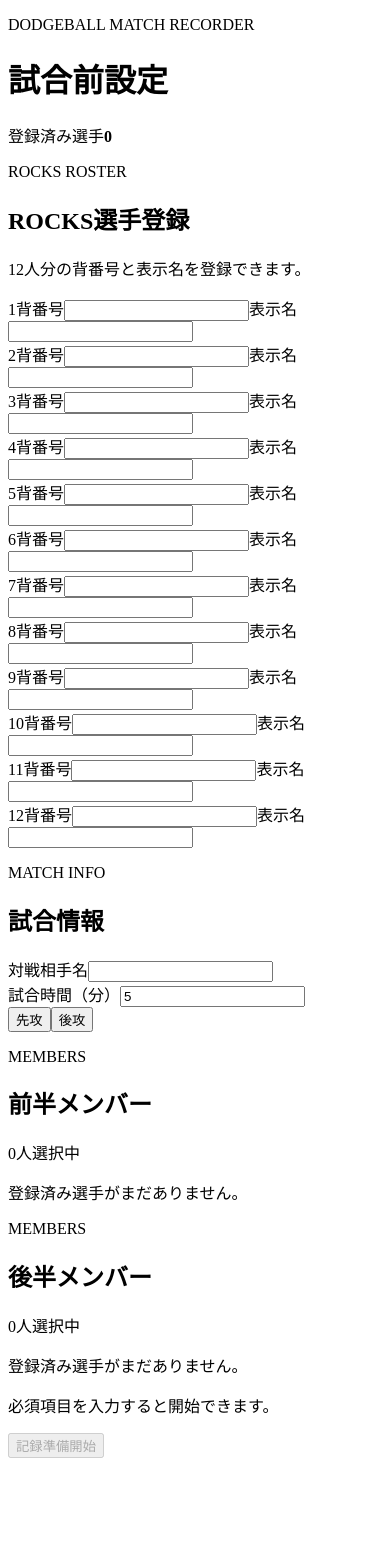
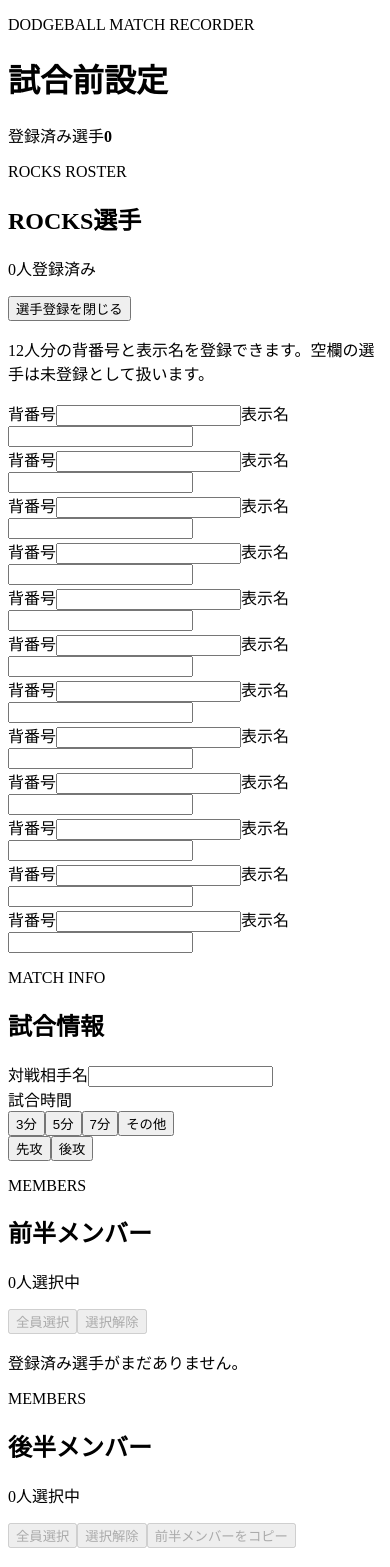
Before and after one commit to rabiring18-lgtm/dodgeball-match-recorder, a React (Vite) app: page / in a window 390 px wide. Shown: the top 1567 px of the page. Before the commit the page ends 1466 px from the top, so only its background shows below. Built offline with nearby package versions, Linux system fonts and the light colour scheme; the HTML template or start-up script is replaced by a standard one.

Commit message:
試合前設定画面を使いやすく整理

```diff
--- a/src/App.jsx
+++ b/src/App.jsx
@@ -1,4 +1,4 @@
-import { useEffect, useMemo, useState } from 'react'
+import { useEffect, useMemo, useRef, useState } from 'react'
 
 const PLAYER_COUNT = 12
 const STORAGE_KEYS = {
@@ -6,6 +6,7 @@ const STORAGE_KEYS = {
   matchSetup: 'dodgeballMatchRecorder.matchSetup',
   opponentHistory: 'dodgeballMatchRecorder.opponentHistory',
 }
+const PRESET_MINUTES = ['3', '5', '7']
 
 const createEmptyPlayers = () =>
   Array.from({ length: PLAYER_COUNT }, (_, index) => ({
@@ -17,6 +18,7 @@ const createEmptyPlayers = () =>
 const defaultMatchSetup = {
   opponentName: '',
   matchMinutes: '5',
+  matchTimePreset: '5',
   possession: '',
   firstHalfMemberIds: [],
   secondHalfMemberIds: [],
@@ -44,65 +46,160 @@ function normalizePlayers(players) {
 
   return basePlayers.map((player, index) => ({
     ...player,
-    number: players[index]?.number ?? '',
-    name: players[index]?.name ?? '',
+    number: String(players[index]?.number ?? ''),
+    name: String(players[index]?.name ?? ''),
   }))
+}
+
+function normalizeIdList(value) {
+  return Array.isArray(value) ? value.filter((id) => Number.isInteger(id)) : []
+}
+
+function normalizeMatchSetup(value) {
+  const storedSetup = value && typeof value === 'object' ? value : {}
+  const storedMinutes = String(
+    storedSetup.matchMinutes ?? defaultMatchSetup.matchMinutes,
+  )
+  const matchTimePreset = PRESET_MINUTES.includes(storedMinutes)
+    ? storedMinutes
+    : 'other'
+
+  return {
+    ...defaultMatchSetup,
+    opponentName: String(storedSetup.opponentName ?? ''),
+    matchMinutes: storedMinutes,
+    matchTimePreset: storedSetup.matchTimePreset ?? matchTimePreset,
+    possession: ['first', 'second'].includes(storedSetup.possession)
+      ? storedSetup.possession
+      : '',
+    firstHalfMemberIds: normalizeIdList(storedSetup.firstHalfMemberIds),
+    secondHalfMemberIds: normalizeIdList(storedSetup.secondHalfMemberIds),
+  }
+}
+
+function normalizeOpponentHistory(value) {
+  return Array.isArray(value)
+    ? value.filter((name) => typeof name === 'string' && name.trim() !== '')
+    : []
 }
 
 function isRegisteredPlayer(player) {
   return player.number.trim() !== '' && player.name.trim() !== ''
 }
 
+function isPositiveInteger(value) {
+  return /^[1-9]\d*$/.test(String(value).trim())
+}
+
 function App() {
   const [players, setPlayers] = useState(() =>
     normalizePlayers(readStorage(STORAGE_KEYS.players, createEmptyPlayers())),
   )
-  const [matchSetup, setMatchSetup] = useState(() => ({
-    ...defaultMatchSetup,
-    ...readStorage(STORAGE_KEYS.matchSetup, defaultMatchSetup),
-  }))
+  const [matchSetup, setMatchSetup] = useState(() =>
+    normalizeMatchSetup(readStorage(STORAGE_KEYS.matchSetup, defaultMatchSetup)),
+  )
   const [opponentHistory, setOpponentHistory] = useState(() =>
-    readStorage(STORAGE_KEYS.opponentHistory, []),
+    normalizeOpponentHistory(readStorage(STORAGE_KEYS.opponentHistory, [])),
   )
+  const [isPlayerEditorOpen, setIsPlayerEditorOpen] = useState(() => {
+    const storedPlayers = normalizePlayers(
+      readStorage(STORAGE_KEYS.players, createEmptyPlayers()),
+    )
+    return storedPlayers.filter(isRegisteredPlayer).length === 0
+  })
+  const [saveNotice, setSaveNotice] = useState('')
   const [readyMessage, setReadyMessage] = useState('')
+  const saveTimerRef = useRef(null)
+  const didSaveOnceRef = useRef({
+    players: false,
+    matchSetup: false,
+    opponentHistory: false,
+  })
 
   const registeredPlayers = useMemo(
     () => players.filter(isRegisteredPlayer),
     [players],
   )
 
+  const registeredPlayerIds = useMemo(
+    () => registeredPlayers.map((player) => player.id),
+    [registeredPlayers],
+  )
+
+  const isMatchMinutesValid = isPositiveInteger(matchSetup.matchMinutes)
+
+  const canStartPreparation =
+    matchSetup.opponentName.trim() !== '' &&
+    isMatchMinutesValid &&
+    matchSetup.possession !== '' &&
+    matchSetup.firstHalfMemberIds.length > 0 &&
+    matchSetup.secondHalfMemberIds.length > 0
+
   useEffect(() => {
     writeStorage(STORAGE_KEYS.players, players)
+    showSaveNoticeAfterFirstWrite('players', '選手情報を保存しました')
   }, [players])
 
   useEffect(() => {
     writeStorage(STORAGE_KEYS.matchSetup, matchSetup)
+    showSaveNoticeAfterFirstWrite('matchSetup', '自動保存済み')
   }, [matchSetup])
 
   useEffect(() => {
     writeStorage(STORAGE_KEYS.opponentHistory, opponentHistory)
+    showSaveNoticeAfterFirstWrite('opponentHistory', '自動保存済み')
   }, [opponentHistory])
 
   useEffect(() => {
-    const registeredIds = new Set(registeredPlayers.map((player) => player.id))
+    const registeredIds = new Set(registeredPlayerIds)
 
-    setMatchSetup((current) => ({
+    setMatchSetup((current) => {
+      const firstHalfMemberIds = current.firstHalfMemberIds.filter((id) =>
+        registeredIds.has(id),
+      )
+      const secondHalfMemberIds = current.secondHalfMemberIds.filter((id) =>
+        registeredIds.has(id),
+      )
+
+      if (
+        firstHalfMemberIds.length === current.firstHalfMemberIds.length &&
+        secondHalfMemberIds.length === current.secondHalfMemberIds.length
+      ) {
+        return current
+      }
+
+      return {
         ...current,
-      firstHalfMemberIds: current.firstHalfMemberIds.filter((id) =>
-        registeredIds.has(id),
-      ),
-      secondHalfMemberIds: current.secondHalfMemberIds.filter((id) =>
-        registeredIds.has(id),
-      ),
-    }))
-  }, [registeredPlayers])
+        firstHalfMemberIds,
+        secondHalfMemberIds,
+      }
+    })
+  }, [registeredPlayerIds])
 
-  const canStartPreparation =
-    matchSetup.opponentName.trim() !== '' &&
-    Number(matchSetup.matchMinutes) > 0 &&
-    matchSetup.possession !== '' &&
-    matchSetup.firstHalfMemberIds.length > 0 &&
-    matchSetup.secondHalfMemberIds.length > 0
+  useEffect(() => {
+    return () => {
+      if (saveTimerRef.current) {
+        window.clearTimeout(saveTimerRef.current)
+      }
+    }
+  }, [])
+
+  function showSaveNoticeAfterFirstWrite(target, message) {
+    if (!didSaveOnceRef.current[target]) {
+      didSaveOnceRef.current[target] = true
+      return
+    }
+
+    setSaveNotice(message)
+
+    if (saveTimerRef.current) {
+      window.clearTimeout(saveTimerRef.current)
+    }
+
+    saveTimerRef.current = window.setTimeout(() => {
+      setSaveNotice('')
+    }, 1000)
+  }
 
   function updatePlayer(playerId, field, value) {
     setPlayers((current) =>
@@ -117,6 +214,20 @@ function App() {
     setMatchSetup((current) => ({ ...current, [field]: value }))
   }
 
+  function updateMatchTimePreset(value) {
+    setReadyMessage('')
+    setMatchSetup((current) => ({
+      ...current,
+      matchTimePreset: value,
+      matchMinutes:
+        value === 'other'
+          ? PRESET_MINUTES.includes(current.matchMinutes)
+            ? ''
+            : current.matchMinutes
+          : value,
+    }))
+  }
+
   function toggleMember(halfKey, playerId) {
     setReadyMessage('')
     setMatchSetup((current) => {
@@ -127,6 +238,11 @@ function App() {
 
       return { ...current, [halfKey]: nextIds }
     })
+  }
+
+  function setHalfMembers(halfKey, playerIds) {
+    setReadyMessage('')
+    setMatchSetup((current) => ({ ...current, [halfKey]: playerIds }))
   }
 
   function saveOpponentCandidate() {
@@ -165,18 +281,29 @@ function App() {
       </header>
 
       <section className="player-section" aria-labelledby="players-heading">
-        <div className="section-heading">
+        <div className="player-summary">
           <div>
             <p className="eyebrow">ROCKS ROSTER</p>
-            <h2 id="players-heading">ROCKS選手登録</h2>
+            <h2 id="players-heading">ROCKS選手</h2>
+            <p>{registeredPlayers.length}人登録済み</p>
           </div>
-          <p>12人分の背番号と表示名を登録できます。</p>
+          <button
+            className="secondary-button"
+            type="button"
+            onClick={() => setIsPlayerEditorOpen((current) => !current)}
+          >
+            {isPlayerEditorOpen ? '選手登録を閉じる' : '選手を登録・編集'}
+          </button>
         </div>
 
+        {isPlayerEditorOpen && (
+          <div className="player-editor">
+            <p className="helper-text">
+              12人分の背番号と表示名を登録できます。空欄の選手は未登録として扱います。
+            </p>
             <div className="player-grid">
-          {players.map((player, index) => (
+              {players.map((player) => (
                 <div className="player-row" key={player.id}>
-              <span className="slot-number">{index + 1}</span>
                   <label>
                     <span>背番号</span>
                     <input
@@ -199,9 +326,10 @@ function App() {
                 </div>
               ))}
             </div>
+          </div>
+        )}
       </section>
 
-      <div className="setup-layout">
       <section className="setup-section" aria-labelledby="match-heading">
         <div className="section-heading">
           <div>
@@ -210,8 +338,8 @@ function App() {
           </div>
         </div>
 
-          <div className="form-grid">
-            <label className="field">
+        <div className="match-info-grid">
+          <label className="field opponent-field">
             <span>対戦相手名</span>
             <input
               list="opponent-history"
@@ -228,25 +356,44 @@ function App() {
             </datalist>
           </label>
 
-            <label className="field">
-              <span>試合時間（分）</span>
+          <div className="field time-field">
+            <span>試合時間</span>
+            <div className="time-options" role="group" aria-label="試合時間">
+              {[
+                ['3', '3分'],
+                ['5', '5分'],
+                ['7', '7分'],
+                ['other', 'その他'],
+              ].map(([value, label]) => (
+                <button
+                  className={
+                    matchSetup.matchTimePreset === value
+                      ? 'small-choice-button selected'
+                      : 'small-choice-button'
+                  }
+                  key={value}
+                  type="button"
+                  onClick={() => updateMatchTimePreset(value)}
+                >
+                  {label}
+                </button>
+              ))}
+            </div>
+            {matchSetup.matchTimePreset === 'other' && (
               <input
+                className="custom-minute-input"
                 type="number"
                 min="1"
                 step="1"
-                list="match-minute-options"
+                inputMode="numeric"
                 value={matchSetup.matchMinutes}
+                aria-label="その他の試合時間（分）"
                 onChange={(event) =>
                   updateMatchSetup('matchMinutes', event.target.value)
                 }
               />
-              <datalist id="match-minute-options">
-                <option value="3" />
-                <option value="5" />
-                <option value="7" />
-                <option value="10" />
-              </datalist>
-            </label>
+            )}
+          </div>
         </div>
 
         <div className="choice-group" aria-label="ROCKSの先攻または後攻">
@@ -270,10 +417,22 @@ function App() {
         </div>
       </section>
 
+      <div className="members-layout">
         <MemberSelector
           heading="前半メンバー"
           players={registeredPlayers}
           selectedIds={matchSetup.firstHalfMemberIds}
+          actions={[
+            {
+              label: '全員選択',
+              onClick: () =>
+                setHalfMembers('firstHalfMemberIds', registeredPlayerIds),
+            },
+            {
+              label: '選択解除',
+              onClick: () => setHalfMembers('firstHalfMemberIds', []),
+            },
+          ]}
           onToggle={(playerId) => toggleMember('firstHalfMemberIds', playerId)}
         />
 
@@ -281,6 +440,27 @@ function App() {
           heading="後半メンバー"
           players={registeredPlayers}
           selectedIds={matchSetup.secondHalfMemberIds}
+          actions={[
+            {
+              label: '全員選択',
+              onClick: () =>
+                setHalfMembers('secondHalfMemberIds', registeredPlayerIds),
+            },
+            {
+              label: '選択解除',
+              onClick: () => setHalfMembers('secondHalfMemberIds', []),
+            },
+            {
+              label: '前半メンバーをコピー',
+              onClick: () =>
+                setHalfMembers(
+                  'secondHalfMemberIds',
+                  matchSetup.firstHalfMemberIds.filter((id) =>
+                    registeredPlayerIds.includes(id),
+                  ),
+                ),
+            },
+          ]}
           onToggle={(playerId) => toggleMember('secondHalfMemberIds', playerId)}
         />
       </div>
@@ -302,11 +482,12 @@ function App() {
       </footer>
 
       {readyMessage && <p className="next-step-message">{readyMessage}</p>}
+      {saveNotice && <div className="save-toast">{saveNotice}</div>}
     </main>
   )
 }
 
-function MemberSelector({ heading, players, selectedIds, onToggle }) {
+function MemberSelector({ heading, players, selectedIds, actions, onToggle }) {
   return (
     <section className="setup-section member-section" aria-labelledby={heading}>
       <div className="section-heading compact">
@@ -315,6 +496,20 @@ function MemberSelector({ heading, players, selectedIds, onToggle }) {
           <h2 id={heading}>{heading}</h2>
         </div>
         <p>{selectedIds.length}人選択中</p>
+      </div>
+
+      <div className="member-actions">
+        {actions.map((action) => (
+          <button
+            className="mini-button"
+            key={action.label}
+            type="button"
+            onClick={action.onClick}
+            disabled={players.length === 0}
+          >
+            {action.label}
+          </button>
+        ))}
       </div>
 
       {players.length === 0 ? (
--- a/src/styles.css
+++ b/src/styles.css
@@ -33,6 +33,7 @@ button:disabled {
 }
 
 .app-shell {
+  position: relative;
   width: min(1280px, 100%);
   min-height: 100vh;
   margin: 0 auto;
@@ -52,7 +53,8 @@ button:disabled {
 }
 
 .scoreboard-header h1,
-.section-heading h2 {
+.section-heading h2,
+.player-summary h2 {
   margin: 0;
   letter-spacing: 0;
 }
@@ -103,9 +105,40 @@ button:disabled {
   background: rgba(15, 23, 42, 0.92);
 }
 
+.player-section,
+.setup-section,
+.members-layout,
+.action-bar {
+  margin-top: 14px;
+}
+
 .player-section {
-  margin-top: 18px;
-  padding: 18px;
+  padding: 16px;
+}
+
+.player-summary {
+  display: grid;
+  grid-template-columns: 1fr minmax(220px, 280px);
+  align-items: center;
+  gap: 16px;
+}
+
+.player-summary p {
+  margin: 8px 0 0;
+  color: #cbd5e1;
+  font-size: 0.95rem;
+}
+
+.player-editor {
+  margin-top: 14px;
+  padding-top: 14px;
+  border-top: 1px solid rgba(148, 163, 184, 0.24);
+}
+
+.helper-text {
+  margin: 0 0 12px;
+  color: #cbd5e1;
+  font-size: 0.92rem;
 }
 
 .section-heading {
@@ -116,7 +149,8 @@ button:disabled {
   margin-bottom: 14px;
 }
 
-.section-heading h2 {
+.section-heading h2,
+.player-summary h2 {
   font-size: 1.35rem;
 }
 
@@ -134,23 +168,12 @@ button:disabled {
 
 .player-row {
   display: grid;
-  grid-template-columns: 34px minmax(66px, 0.9fr) minmax(110px, 1.4fr);
+  grid-template-columns: minmax(64px, 0.8fr) minmax(112px, 1.4fr);
   align-items: end;
   gap: 8px;
   padding: 10px;
   border-radius: 8px;
   background: #111827;
-}
-
-.slot-number {
-  display: grid;
-  width: 34px;
-  height: 56px;
-  place-items: center;
-  border-radius: 6px;
-  background: #1f2937;
-  color: #e2e8f0;
-  font-weight: 800;
 }
 
 input {
@@ -170,13 +193,6 @@ input:focus {
   box-shadow: 0 0 0 3px rgba(56, 189, 248, 0.18);
 }
 
-.setup-layout {
-  display: grid;
-  grid-template-columns: minmax(260px, 0.82fr) minmax(280px, 1fr) minmax(280px, 1fr);
-  gap: 14px;
-  margin-top: 14px;
-}
-
 .setup-section {
   min-width: 0;
   padding: 16px;
@@ -186,37 +202,89 @@ input:focus {
   align-items: center;
 }
 
-.form-grid {
+.match-info-grid {
   display: grid;
-  grid-template-columns: 1fr;
-  gap: 12px;
+  grid-template-columns: minmax(260px, 420px) minmax(320px, 1fr);
+  align-items: start;
+  gap: 14px;
+}
+
+.time-options {
+  display: grid;
+  grid-template-columns: repeat(4, minmax(74px, 1fr));
+  gap: 8px;
+  margin-top: 5px;
+}
+
+.custom-minute-input {
+  max-width: 180px;
+  margin-top: 10px;
 }
 
 .choice-group {
   display: grid;
-  grid-template-columns: 1fr 1fr;
+  grid-template-columns: repeat(2, minmax(140px, 220px));
   gap: 10px;
   margin-top: 14px;
 }
 
 .choice-button,
 .member-button,
-.start-button {
+.start-button,
+.secondary-button,
+.small-choice-button,
+.mini-button {
   border-radius: 8px;
   font-weight: 800;
 }
 
-.choice-button {
+.choice-button,
+.small-choice-button,
+.secondary-button,
+.mini-button {
   border: 2px solid #64748b;
   background: transparent;
   color: #e2e8f0;
 }
 
 .choice-button.selected,
+.small-choice-button.selected,
 .member-button.selected {
   border-color: #38bdf8;
   background: #0ea5e9;
   color: #ffffff;
+}
+
+.secondary-button {
+  padding: 0 16px;
+}
+
+.members-layout {
+  display: grid;
+  grid-template-columns: repeat(2, minmax(0, 1fr));
+  gap: 14px;
+}
+
+.member-actions {
+  display: grid;
+  grid-template-columns: repeat(2, minmax(0, 1fr));
+  gap: 8px;
+  margin-bottom: 12px;
+}
+
+.member-actions .mini-button:last-child:nth-child(3) {
+  grid-column: 1 / -1;
+}
+
+.mini-button,
+.small-choice-button {
+  padding: 0 10px;
+  font-size: 0.92rem;
+}
+
+.mini-button:disabled {
+  border-color: #334155;
+  color: #64748b;
 }
 
 .member-grid {
@@ -263,7 +331,6 @@ input:focus {
   grid-template-columns: 1fr minmax(220px, 320px);
   align-items: center;
   gap: 16px;
-  margin-top: 14px;
   padding: 14px 16px;
 }
 
@@ -297,17 +364,47 @@ input:focus {
   text-align: center;
 }
 
+.save-toast {
+  position: fixed;
+  right: 24px;
+  bottom: 24px;
+  z-index: 10;
+  padding: 12px 16px;
+  border: 1px solid rgba(34, 197, 94, 0.42);
+  border-radius: 8px;
+  background: rgba(5, 46, 22, 0.95);
+  color: #dcfce7;
+  font-weight: 800;
+  box-shadow: 0 10px 30px rgba(0, 0, 0, 0.28);
+  pointer-events: none;
+}
+
 @media (max-width: 1080px) {
   .player-grid {
     grid-template-columns: repeat(3, minmax(0, 1fr));
   }
 
-  .setup-layout {
+  .members-layout {
     grid-template-columns: 1fr 1fr;
   }
 
-  .setup-layout .setup-section:first-child {
-    grid-column: 1 / -1;
+  .match-info-grid {
+    grid-template-columns: minmax(240px, 360px) 1fr;
+  }
+}
+
+@media (max-width: 820px) {
+  .player-grid {
+    grid-template-columns: repeat(2, minmax(0, 1fr));
+  }
+
+  .match-info-grid,
+  .members-layout {
+    grid-template-columns: 1fr;
+  }
+
+  .choice-group {
+    grid-template-columns: repeat(2, minmax(0, 1fr));
   }
 }
 
@@ -318,6 +415,7 @@ input:focus {
 
   .scoreboard-header,
   .section-heading,
+  .player-summary,
   .action-bar {
     grid-template-columns: 1fr;
     display: grid;
@@ -328,22 +426,33 @@ input:focus {
   }
 
   .player-grid,
-  .setup-layout,
   .member-grid {
     grid-template-columns: 1fr;
   }
 
-  .player-row {
-    grid-template-columns: 34px minmax(58px, 0.75fr) minmax(120px, 1.35fr);
+  .time-options {
+    grid-template-columns: repeat(2, minmax(0, 1fr));
+  }
+
+  .custom-minute-input {
+    max-width: none;
+  }
+
+  .save-toast {
+    right: 14px;
+    bottom: 14px;
+    left: 14px;
+    text-align: center;
   }
 }
 
 @media (max-width: 440px) {
-  .player-row {
+  .player-row,
+  .member-actions {
     grid-template-columns: 1fr;
   }
 
-  .slot-number {
-    width: 100%;
+  .member-actions .mini-button:last-child:nth-child(3) {
+    grid-column: auto;
   }
 }
```
Lines whose indentation alone changed are shown as unchanged.
